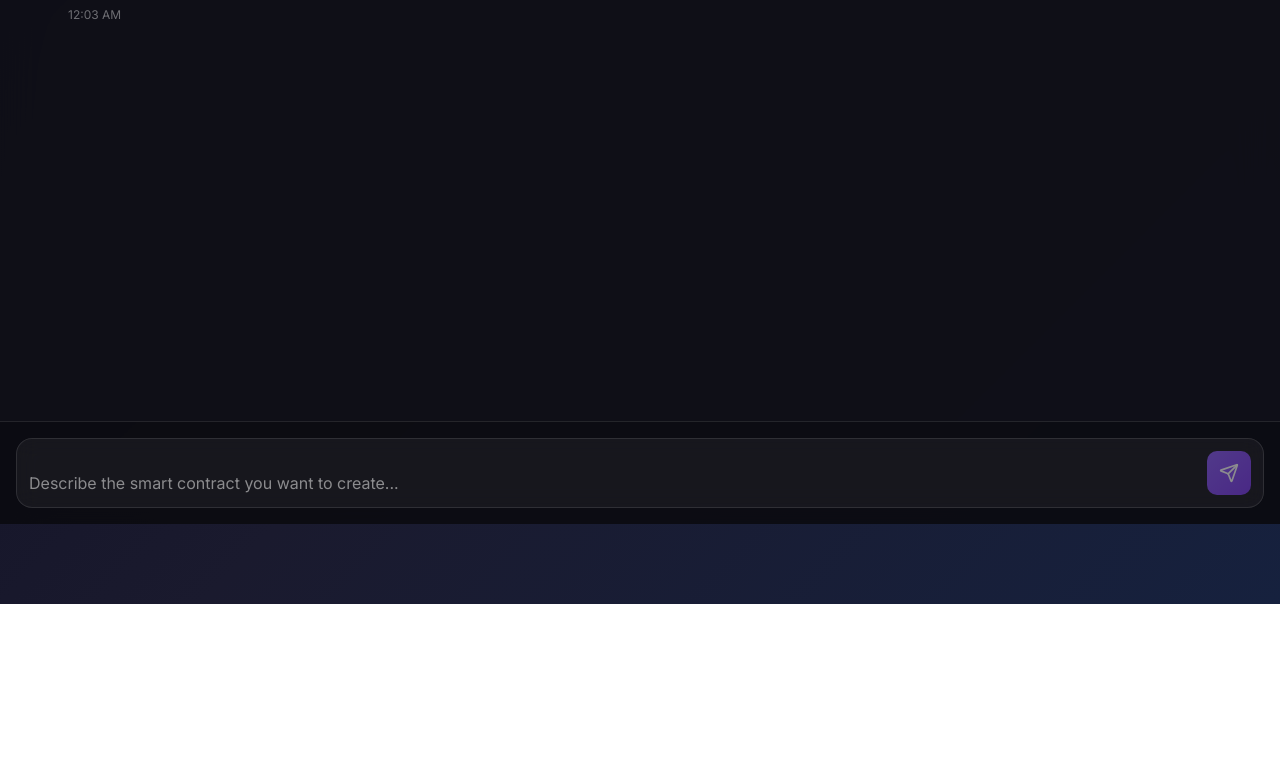
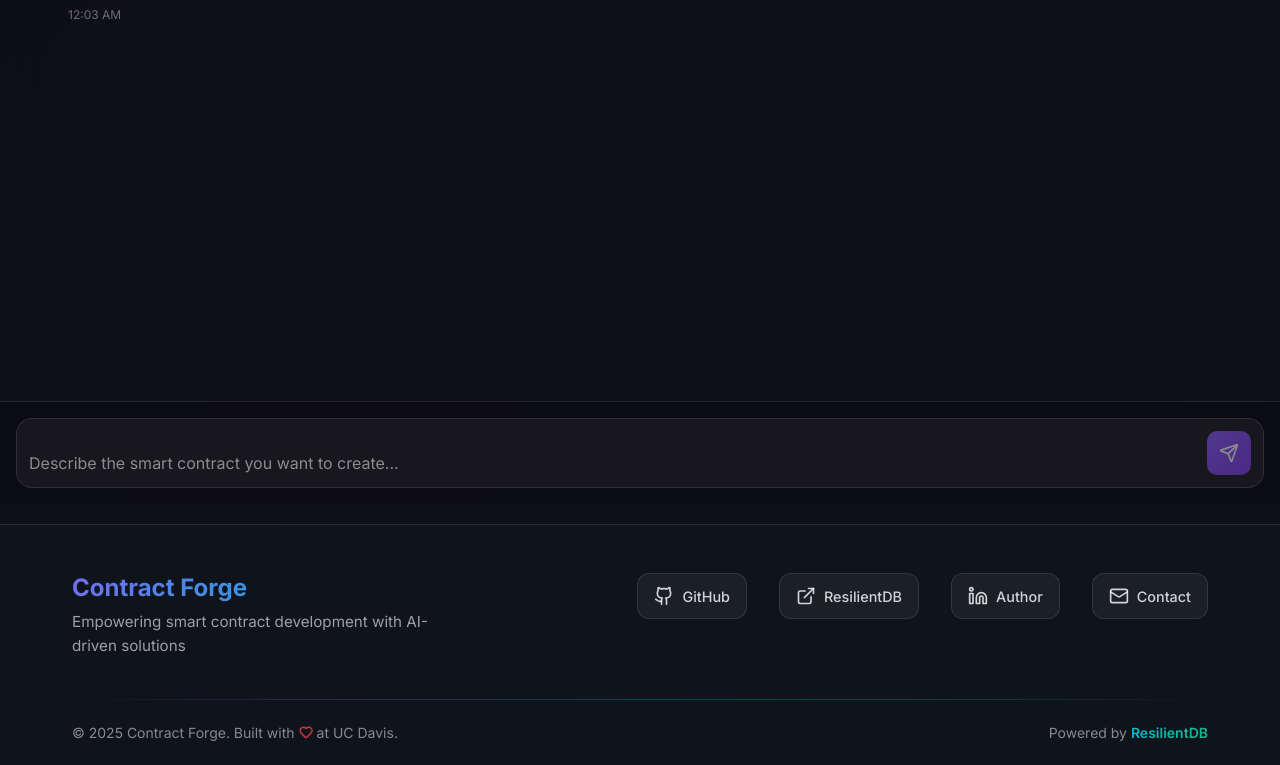
Before and after one commit to ResilientApp/ContractForge, a React (Vite) app: page / in a window 1280 px wide. Shown: the part 276-1041 px from the top of the page. Before the commit the page ends 880 px from the top, so only its background shows below. Built offline with nearby package versions, Linux system fonts and the light colour scheme.

Commit message:
Added footer and external links

```diff
--- a/src/Pages/ChatbotPage.tsx
+++ b/src/Pages/ChatbotPage.tsx
@@ -1,14 +1,16 @@
 import type React from "react"
 import Navbar from "../components/Navbar"
 import Chatbot from "../services/Chatbot"
+import Footer from "../components/Footer"
 
 const ChatbotPage: React.FC = () => {
   return (
-    <div className="h-screen bg-gradient-to-br from-gray-900 via-purple-900 to-violet-900 overflow-hidden">
+    <div className="min-h-screen bg-gradient-to-br from-gray-900 via-purple-900 to-violet-900 flex flex-col">
       <Navbar />
-      <main className="h-[calc(100vh-80px)]">
+      <main className="flex-1 flex flex-col">
         <Chatbot />
       </main>
+      <Footer />
     </div>
   )
 }
--- /dev/null
+++ b/src/components/Footer.tsx
@@ -0,0 +1,78 @@
+import type React from "react"
+import { Github, ExternalLink, Linkedin, Mail, Heart } from "lucide-react"
+import "./ui/Footer.css"
+
+const Footer: React.FC = () => {
+  const currentYear = new Date().getFullYear()
+
+  return (
+    <footer className="footer">
+      <div className="footer-gradient"></div>
+      <div className="footer-container">
+        <div className="footer-content">
+          {/* Brand Section */}
+          <div className="footer-brand">
+            <h3 className="footer-title">Contract Forge</h3>
+            <p className="footer-subtitle">Empowering smart contract development with AI-driven solutions</p>
+          </div>
+
+          {/* Links Section */}
+          <div className="footer-links">
+            <a
+              href="https://github.com/Bismanpal-Singh/ContractForge"
+              target="_blank"
+              rel="noopener noreferrer"
+              className="footer-link"
+              aria-label="GitHub Repository"
+            >
+              <Github size={20} />
+              <span>GitHub</span>
+            </a>
+
+            <a
+              href="https://resilientdb.com"
+              target="_blank"
+              rel="noopener noreferrer"
+              className="footer-link"
+              aria-label="ResilientDB"
+            >
+              <ExternalLink size={20} />
+              <span>ResilientDB</span>
+            </a>
+
+            <a
+              href="https://www.linkedin.com/in/bismanpal-singh/"
+              target="_blank"
+              rel="noopener noreferrer"
+              className="footer-link"
+              aria-label="Developer LinkedIn"
+            >
+              <Linkedin size={20} />
+              <span>Author</span>
+            </a>
+
+            <a href="mailto:bpsanand@ucdavis.edu" className="footer-link" aria-label="Contact Us">
+              <Mail size={20} />
+              <span>Contact</span>
+            </a>
+          </div>
+        </div>
+
+        {/* Bottom Section */}
+        <div className="footer-bottom">
+          <div className="footer-divider"></div>
+          <div className="footer-bottom-content">
+            <p className="footer-copyright">
+              © {currentYear} Contract Forge. Built with <Heart size={14} className="heart-icon" /> at UC Davis.
+            </p>
+            <p className="footer-powered">
+              Powered by <span className="resilient-text">ResilientDB</span>
+            </p>
+          </div>
+        </div>
+      </div>
+    </footer>
+  )
+}
+
+export default Footer
--- a/src/components/Navbar.tsx
+++ b/src/components/Navbar.tsx
@@ -8,7 +8,7 @@ const Navbar: React.FC = () => {
       <div className="navbar-container">
         {/* Logo Section */}
         <div className="navbar-logo">
-          <img src="public/ResAI transparent.png" alt="Logo" className="logo-image" />
+          <img src="ResAI transparent.png" alt="Logo" className="logo-image" />
         </div>
 
         {/* Center Brand Section */}
@@ -20,7 +20,7 @@ const Navbar: React.FC = () => {
         {/* GitHub Link */}
         <div className="navbar-actions">
           <a
-            href="https://github.com"
+            href="https://github.com/Bismanpal-Singh/ContractForge"
             target="_blank"
             rel="noopener noreferrer"
             className="github-link"
--- /dev/null
+++ b/src/components/ui/Footer.css
@@ -0,0 +1,243 @@
+.footer {
+    position: relative;
+    background: rgba(15, 15, 23, 0.95);
+    backdrop-filter: blur(20px);
+    border-top: 1px solid rgba(255, 255, 255, 0.1);
+    margin-top: auto;
+    overflow: hidden;
+  }
+
+  .footer-gradient {
+    position: absolute;
+    top: 0;
+    left: 0;
+    right: 0;
+    bottom: 0;
+    background: linear-gradient(
+      135deg,
+      rgba(139, 92, 246, 0.05) 0%,
+      rgba(6, 182, 212, 0.03) 50%,
+      rgba(16, 185, 129, 0.05) 100%
+    );
+    background-size: 400% 400%;
+    animation: gradientMove 8s ease-in-out infinite;
+    opacity: 0.7;
+  }
+
+  .footer-container {
+    position: relative;
+    z-index: 2;
+    max-width: 1200px;
+    margin: 0 auto;
+    padding: 3rem 2rem 1.5rem;
+  }
+
+  .footer-content {
+    display: grid;
+    grid-template-columns: 1fr auto;
+    gap: 3rem;
+    align-items: start;
+  }
+
+  .footer-brand {
+    max-width: 400px;
+  }
+
+  .footer-title {
+    font-size: 1.5rem;
+    font-weight: 700;
+    background: linear-gradient(135deg, #8b5cf6, #06b6d4, #10b981);
+    background-size: 200% 200%;
+    -webkit-background-clip: text;
+    background-clip: text;
+    -webkit-text-fill-color: transparent;
+    margin: 0 0 0.5rem 0;
+    animation: gradientShift 3s ease-in-out infinite;
+  }
+
+  .footer-subtitle {
+    color: rgba(255, 255, 255, 0.6);
+    font-size: 0.95rem;
+    line-height: 1.6;
+    margin: 0;
+  }
+
+  .footer-links {
+    display: flex;
+    gap: 2rem;
+    align-items: center;
+  }
+
+  .footer-link {
+    display: flex;
+    align-items: center;
+    gap: 0.5rem;
+    padding: 0.75rem 1rem;
+    background: rgba(255, 255, 255, 0.05);
+    border: 1px solid rgba(255, 255, 255, 0.1);
+    border-radius: 12px;
+    color: rgba(255, 255, 255, 0.8);
+    text-decoration: none;
+    font-size: 0.9rem;
+    font-weight: 500;
+    transition: all 0.3s ease;
+    position: relative;
+    overflow: hidden;
+  }
+
+  .footer-link::before {
+    content: "";
+    position: absolute;
+    top: 0;
+    left: -100%;
+    width: 100%;
+    height: 100%;
+    background: linear-gradient(90deg, transparent, rgba(255, 255, 255, 0.1), transparent);
+    transition: left 0.5s ease;
+  }
+
+  .footer-link:hover {
+    background: rgba(255, 255, 255, 0.1);
+    border-color: rgba(139, 92, 246, 0.5);
+    color: white;
+    transform: translateY(-2px);
+    box-shadow: 0 8px 25px rgba(139, 92, 246, 0.2);
+  }
+
+  .footer-link:hover::before {
+    left: 100%;
+  }
+
+  .footer-bottom {
+    margin-top: 2.5rem;
+  }
+
+  .footer-divider {
+    height: 1px;
+    background: linear-gradient(
+      90deg,
+      transparent,
+      rgba(139, 92, 246, 0.3),
+      rgba(6, 182, 212, 0.3),
+      rgba(16, 185, 129, 0.3),
+      transparent
+    );
+    margin-bottom: 1.5rem;
+  }
+
+  .footer-bottom-content {
+    display: flex;
+    justify-content: space-between;
+    align-items: center;
+    flex-wrap: wrap;
+    gap: 1rem;
+  }
+
+  .footer-copyright {
+    color: rgba(255, 255, 255, 0.5);
+    font-size: 0.875rem;
+    margin: 0;
+    display: flex;
+    align-items: center;
+    gap: 0.25rem;
+  }
+
+  .heart-icon {
+    color: #ef4444;
+    animation: heartbeat 2s ease-in-out infinite;
+  }
+
+  .footer-powered {
+    color: rgba(255, 255, 255, 0.5);
+    font-size: 0.875rem;
+    margin: 0;
+  }
+
+  .resilient-text {
+    background: linear-gradient(135deg, #06b6d4, #10b981);
+    -webkit-background-clip: text;
+    background-clip: text;
+    -webkit-text-fill-color: transparent;
+    font-weight: 600;
+  }
+
+  @keyframes gradientMove {
+    0%,
+    100% {
+      background-position: 0% 50%;
+    }
+    50% {
+      background-position: 100% 50%;
+    }
+  }
+
+  @keyframes gradientShift {
+    0%,
+    100% {
+      background-position: 0% 50%;
+    }
+    50% {
+      background-position: 100% 50%;
+    }
+  }
+
+  @keyframes heartbeat {
+    0%,
+    100% {
+      transform: scale(1);
+    }
+    50% {
+      transform: scale(1.1);
+    }
+  }
+
+  /* Responsive Design */
+  @media (max-width: 768px) {
+    .footer-container {
+      padding: 2rem 1rem 1rem;
+    }
+
+    .footer-content {
+      grid-template-columns: 1fr;
+      gap: 2rem;
+      text-align: center;
+    }
+
+    .footer-links {
+      justify-content: center;
+      flex-wrap: wrap;
+      gap: 1rem;
+    }
+
+    .footer-link {
+      padding: 0.6rem 0.8rem;
+      font-size: 0.85rem;
+    }
+
+    .footer-bottom-content {
+      flex-direction: column;
+      text-align: center;
+      gap: 0.5rem;
+    }
+
+    .footer-title {
+      font-size: 1.25rem;
+    }
+
+    .footer-subtitle {
+      font-size: 0.9rem;
+    }
+  }
+
+  @media (max-width: 480px) {
+    .footer-links {
+      grid-template-columns: repeat(2, 1fr);
+      display: grid;
+      gap: 0.75rem;
+      width: 100%;
+    }
+
+    .footer-link {
+      justify-content: center;
+    }
+  }
--- a/src/components/ui/chatbot.css
+++ b/src/components/ui/chatbot.css
@@ -1,7 +1,7 @@
 .chatbot-container {
     display: flex;
     flex-direction: column;
-    height: 100%;
+    height: calc(100vh - 80px);
     width: 100%;
     background: rgba(15, 15, 23, 0.95);
     backdrop-filter: blur(20px);
@@ -15,6 +15,7 @@
     background: linear-gradient(135deg, rgba(139, 92, 246, 0.2), rgba(6, 182, 212, 0.1));
     border-bottom: 1px solid rgba(255, 255, 255, 0.1);
     padding: 1.5rem;
+    flex-shrink: 0;
   }
 
   .header-content {
@@ -75,6 +76,8 @@
     display: flex;
     flex-direction: column;
     gap: 1rem;
+    min-height: 0;
+    max-height: calc(100vh - 80px - 120px - 100px);
   }
 
   .messages-container::-webkit-scrollbar {
@@ -234,6 +237,7 @@
     padding: 1rem;
     border-top: 1px solid rgba(255, 255, 255, 0.1);
     background: rgba(0, 0, 0, 0.2);
+    flex-shrink: 0;
   }
 
   .input-container {
```
